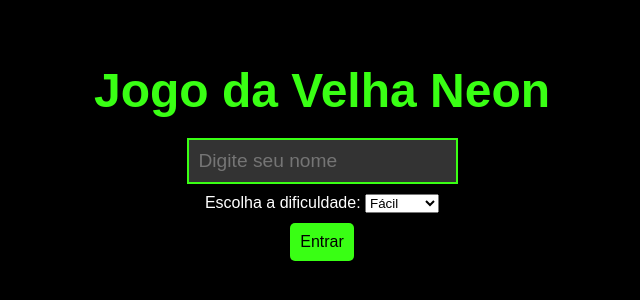
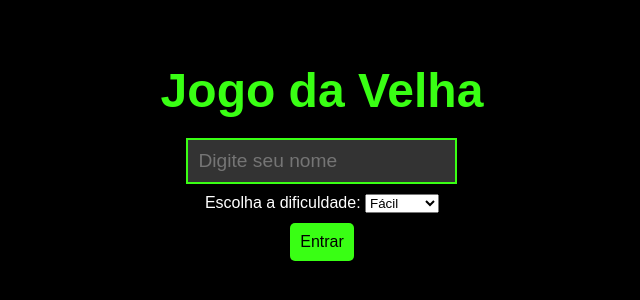
Before and after one commit to ZheMovies/Jogo-da-Velha, a plain HTML site: page index.html in a window 1280 px wide. Shown: the part 238-538 px from the top of the page, without its empty margins (318-958 px from the left). Drawn offline with Linux system fonts and the light colour scheme.

Commit message:
Atualizar o index.html

```diff
--- a/index.html
+++ b/index.html
@@ -3,12 +3,12 @@
 <head>
   <meta charset="UTF-8">
   <meta name="viewport" content="width=device-width, initial-scale=1.0">
-  <title>Jogo da Velha - Neon</title>
+  <title>Jogo da Velha</title>
   <link rel="stylesheet" href="style.css">
 </head>
 <body>
   <div class="container">
-    <h1>Jogo da Velha Neon</h1>
+    <h1>Jogo da Velha</h1>
 
     <!-- Tela de login -->
     <div id="login-screen">
```
